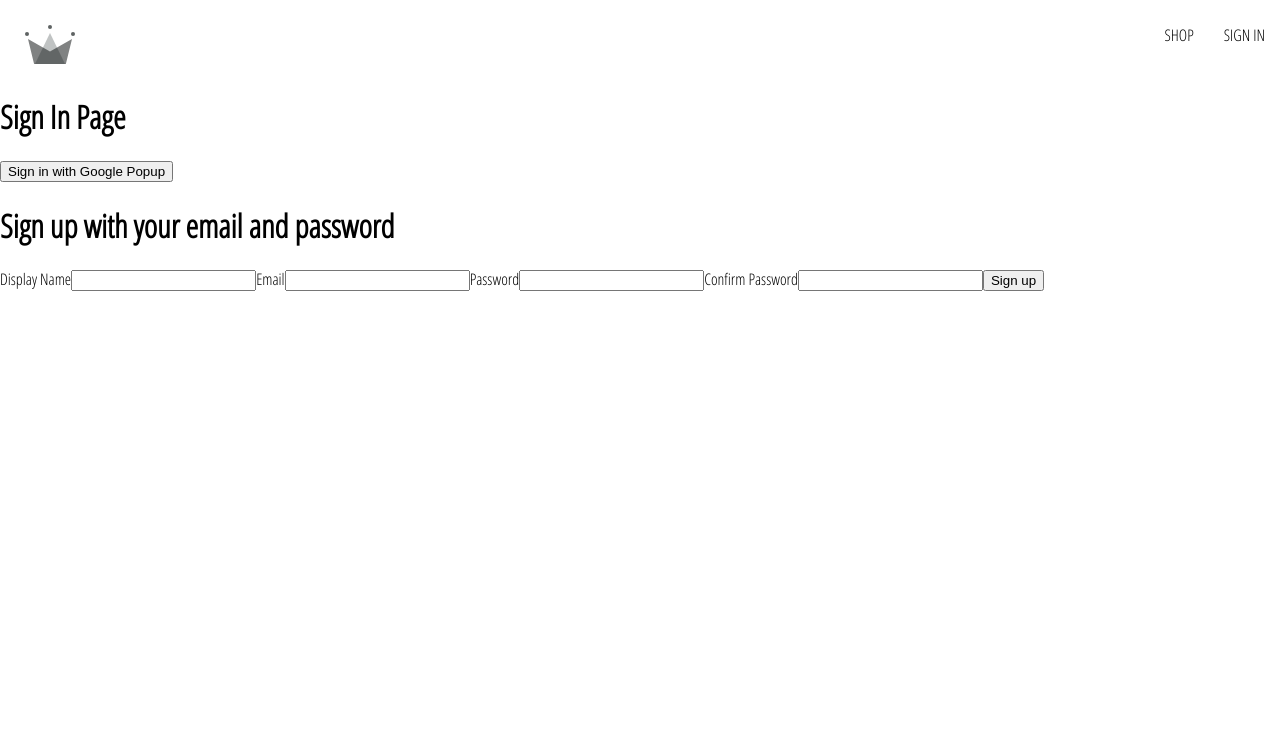
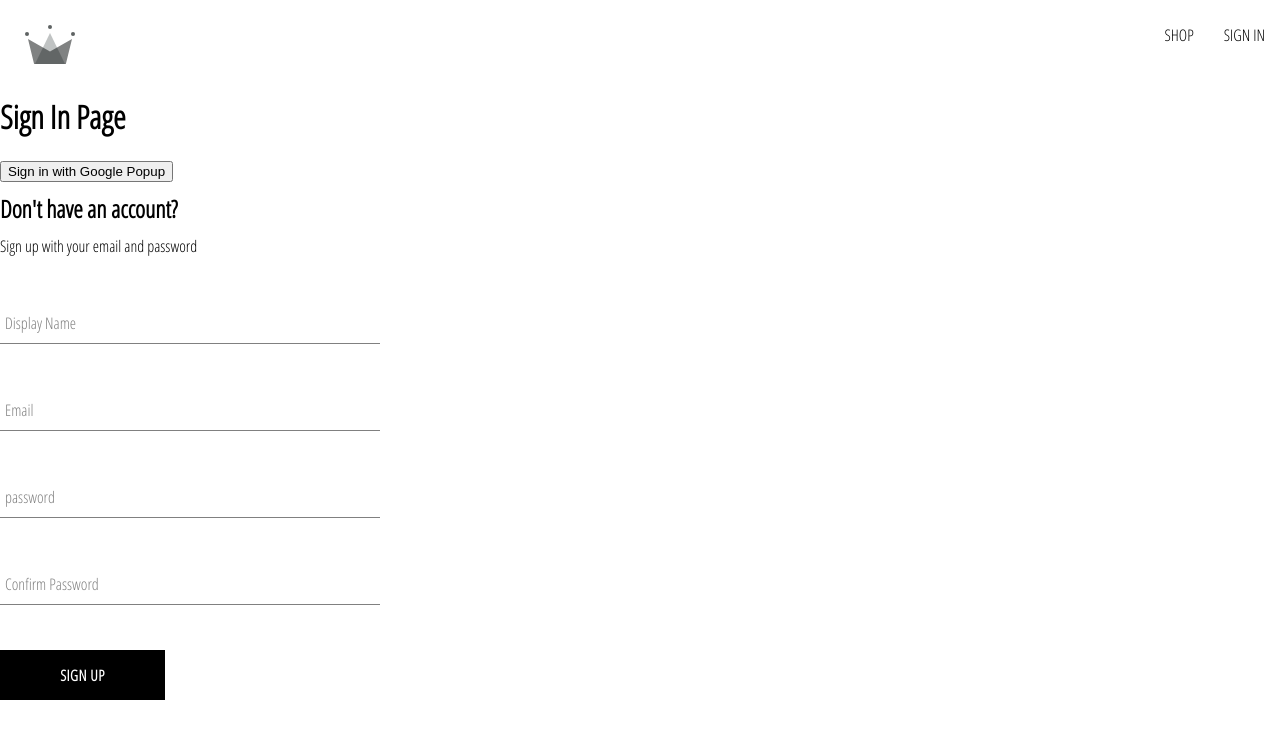
Before and after one commit to PrantoMollick/crown-clothing-react-app, a React (Create React App) app: page /sign-in in a window 1280 px wide. Shown: the top 738 px of the page. Built offline with nearby package versions, Linux system fonts and the light colour scheme.

Commit message:
created sign up component

```diff
--- /dev/null
+++ b/src/components/button/button.component.jsx
@@ -0,0 +1,19 @@
+import "./button.styles.scss";
+
+const BUTTON_TYPES_CLASSES = {
+  google: "google-sign-in",
+  inverted: "inverted"
+};
+
+const Button = ({ children, buttonType, ...otherProps }) => {
+  return (
+    <button
+      className={`button-container ${BUTTON_TYPES_CLASSES[buttonType]}`}
+      {...otherProps}
+    >
+      {children}
+    </button>
+  );
+};
+
+export default Button;
--- /dev/null
+++ b/src/components/button/button.styles.scss
@@ -0,0 +1,46 @@
+.button-container {
+  min-width: 165px;
+  width: auto;
+  height: 50px;
+  letter-spacing: 0.5px;
+  line-height: 50px;
+  padding: 0 35px 0 35px;
+  font-size: 15px;
+  background-color: black;
+  color: white;
+  text-transform: uppercase;
+  font-family: "Open Sans Condensed";
+  font-weight: bolder;
+  border: none;
+  cursor: pointer;
+  display: flex;
+  justify-content: center;
+
+  &:hover {
+    background-color: white;
+    color: black;
+    border: 1px solid black;
+  }
+
+  &.google-sign-in {
+    background-color: #4285f4;
+    color: white;
+
+    &:hover {
+      background-color: #357ae8;
+      border: none;
+    }
+  }
+
+  &.inverted {
+    background-color: white;
+    color: black;
+    border: 1px solid black;
+
+    &:hover {
+      background-color: black;
+      color: white;
+      border: none;
+    }
+  }
+}
--- /dev/null
+++ b/src/components/form-input/form-input.component.jsx
@@ -0,0 +1,22 @@
+import "./form-input.styles.scss";
+import React from "react";
+
+const FormInput = ({ label, ...otherProps }) => {
+  return (
+    <div className="group">
+      <input className="form-input" {...otherProps} />
+      {label && (
+        <label
+          htmlFor={otherProps.id}
+          className={`${
+            otherProps.value.length > 0 ? "shrink" : ""
+          } form-input-label`}
+        >
+          {label}
+        </label>
+      )}
+    </div>
+  );
+};
+
+export default FormInput;
--- /dev/null
+++ b/src/components/form-input/form-input.styles.scss
@@ -0,0 +1,54 @@
+$sub-color: grey;
+$main-color: black;
+
+@mixin shrinkLabel {
+  top: -14px;
+  font-size: 12px;
+  color: $main-color;
+}
+
+.group {
+  position: relative;
+  margin: 45px 0;
+
+  .form-input {
+    background: none;
+    background-color: white;
+    color: $sub-color;
+    font-size: 18px;
+    padding: 10px 10px 10px 5px;
+    display: block;
+    width: 100%;
+    border: none;
+    border-radius: 0;
+    border-bottom: 1px solid $sub-color;
+    margin: 25px 0;
+
+    &:focus {
+      outline: none;
+    }
+
+    &:focus ~ .form-input-label {
+      @include shrinkLabel();
+    }
+  }
+
+  input[type="password"] {
+    letter-spacing: 0.3em;
+  }
+
+  .form-input-label {
+    color: $sub-color;
+    font-size: 16px;
+    font-weight: normal;
+    position: absolute;
+    pointer-events: none;
+    left: 5px;
+    top: 10px;
+    transition: 300ms ease all;
+
+    &.shrink {
+      @include shrinkLabel();
+    }
+  }
+}
--- a/src/components/sign-up/sign-up-form.component.jsx
+++ b/src/components/sign-up/sign-up-form.component.jsx
@@ -1,4 +1,12 @@
+import "./sign-up-form.styles.scss";
+
 import React, { useState } from "react";
+import {
+  createAuthUserWithEmailAndPassword,
+  createUserDocumentFromAuth
+} from "../../utils/firebase/firebase.utils";
+import FormInput from "../form-input/form-input.component";
+import Button from "../button/button.component";
 
 const defaultFormFields = {
   displayName: "",
@@ -9,10 +17,37 @@
 
 const SignUpForm = () => {
   const [formFields, setFormFields] = useState(defaultFormFields);
-
+  const [isLoading, setIsLoading] = useState(false);
   const { displayName, email, password, confirmPassword } = formFields;
 
-  console.log(formFields);
+  const handleSubmit = async (e) => {
+    e.preventDefault();
+
+    if (password !== confirmPassword) {
+      alert("password do not match");
+      return;
+    }
+
+    try {
+      setIsLoading(true);
+      const { user } = await createAuthUserWithEmailAndPassword(
+        email,
+        password
+      );
+
+      await createUserDocumentFromAuth(user, { displayName });
+      setFormFields(defaultFormFields);
+      setIsLoading(false);
+    } catch (error) {
+      if (error.code === "auth/email-already-in-use") {
+        alert("Cannot create user, email already in use!");
+      } else if (error.code === "auth/weak-password") {
+        alert("Password should be at least 6 characters");
+      } else {
+        console.log("User creation encountred an error", error);
+      }
+    }
+  };
 
   const handleChange = (e) => {
     const { name, value } = e.target;
@@ -20,46 +55,51 @@
   };
 
   return (
-    <div>
-      <h1>Sign up with your email and password</h1>
-      <form onSubmit={() => {}}>
-        <label htmlFor="name">Display Name</label>
-        <input
+    <div className="sign-up-container">
+      <h2>Don't have an account?</h2>
+      <span>Sign up with your email and password</span>
+      <form onSubmit={handleSubmit}>
+        <FormInput
+          label="Display Name"
           type="text"
           id="name"
           onChange={handleChange}
           name="displayName"
           value={displayName}
+          disabled={isLoading}
         />
 
-        <label htmlFor="email">Email</label>
-        <input
+        <FormInput
+          label="Email"
           type="email"
           id="email"
           onChange={handleChange}
           name="email"
           value={email}
+          disabled={isLoading}
         />
 
-        <label htmlFor="password">Password</label>
-        <input
+        <FormInput
+          label="password"
           type="password"
           id="password"
           onChange={handleChange}
           name="password"
           value={password}
+          disabled={isLoading}
         />
 
-        <label htmlFor="confirmPassword">Confirm Password</label>
-        <input
+        <FormInput
+          label="Confirm Password"
           type="password"
           id="confirmPassword"
           onChange={handleChange}
           name="confirmPassword"
           value={confirmPassword}
+          disabled={isLoading}
         />
 
-        <button type="submit">Sign up</button>
+        <Button type="submit">Sign up</Button>
       </form>
     </div>
   );
--- /dev/null
+++ b/src/components/sign-up/sign-up-form.styles.scss
@@ -0,0 +1,9 @@
+.sign-up-container {
+  display: flex;
+  flex-direction: column;
+  width: 380px;
+
+  h2 {
+    margin: 10px 0;
+  }
+}
--- a/src/utils/firebase/firebase.utils.js
+++ b/src/utils/firebase/firebase.utils.js
@@ -4,7 +4,8 @@
   getAuth,
   signInWithRedirect,
   signInWithPopup,
-  GoogleAuthProvider
+  GoogleAuthProvider,
+  createUserWithEmailAndPassword
 } from "firebase/auth";
 // TODO: Add SDKs for Firebase products that you want to use
 // https://firebase.google.com/docs/web/setup#available-libraries
@@ -40,7 +41,12 @@
 //intantiate firestore service
 export const db = getFirestore();
 
-export const createUserDocumentFromAuth = async (userAuth) => {
+export const createUserDocumentFromAuth = async (
+  userAuth,
+  additionalInformation = {}
+) => {
+  if (!userAuth) return;
+
   const userDocRef = doc(db, "users", userAuth.uid);
 
   const userSnapshot = await getDoc(userDocRef);
@@ -55,7 +61,8 @@
       await setDoc(userDocRef, {
         displayName,
         email,
-        createdAt
+        createdAt,
+        ...additionalInformation
       });
     } catch (error) {
       console.log("Error creating the user", error.message);
@@ -71,3 +78,8 @@
 
   return userDocRef;
 };
+
+export const createAuthUserWithEmailAndPassword = async (email, password) => {
+  if (!email || !password) return;
+  return await createUserWithEmailAndPassword(auth, email, password);
+};
```
